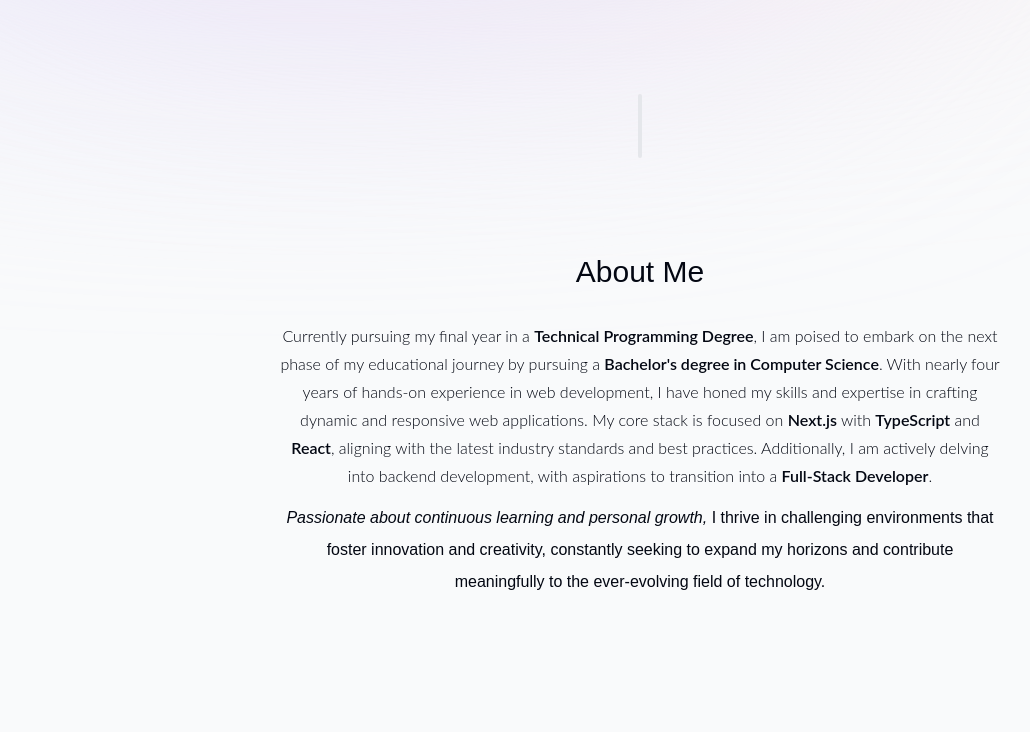
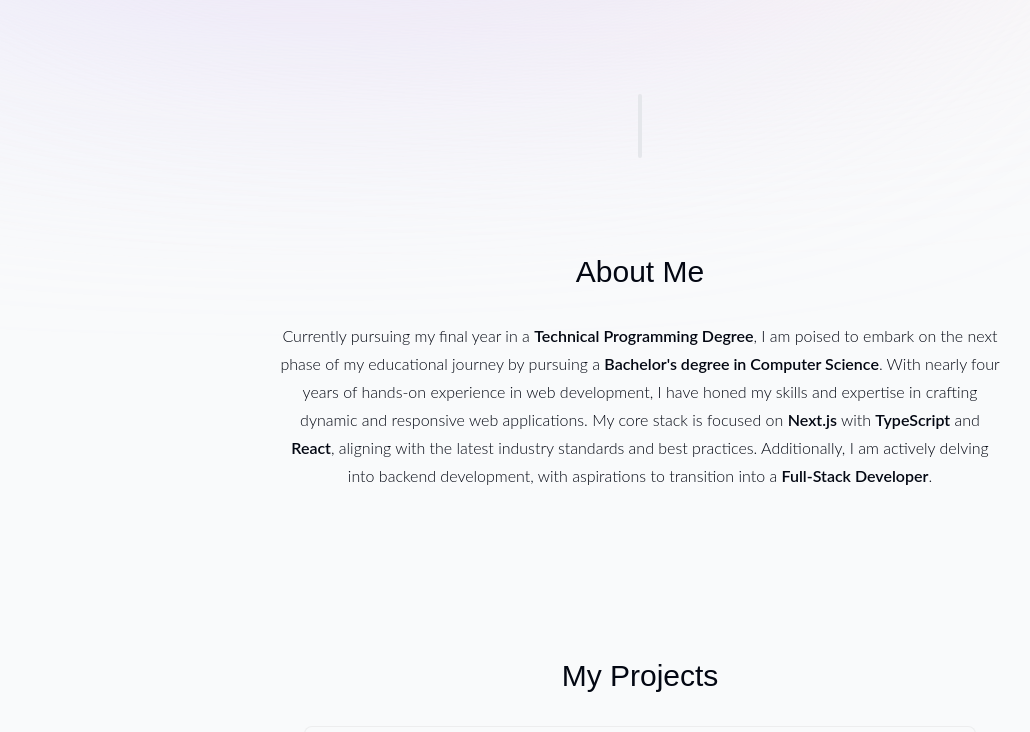
Before and after one commit to Kev-Villegas/portfolio, a Next.js app: page / in a window 1280 px wide. Shown: the part 570-1302 px from the top of the page, without its empty margins (0-1030 px from the left). Built offline with nearby package versions, Linux system fonts and the light colour scheme.

Commit message:
Adding the fadeIn animation to About component

```diff
--- a/components/About.tsx
+++ b/components/About.tsx
@@ -1,6 +1,7 @@
 'use client';
 import React from 'react';
 import { motion } from 'framer-motion';
+import { fadeIn } from './utils/FadeIn';
 import SectionHeading from './SectionHeading';
 import { useSectionInView } from '@/lib/hooks';
 const About = () => {
@@ -16,7 +17,13 @@ const About = () => {
       id='about'
     >
       <SectionHeading>About me</SectionHeading>
-      <p className='mb-3 font-primary font-light leading-7'>
+      <motion.div
+        variants={fadeIn('left', 0.5)}
+        initial='hidden'
+        whileInView={'show'}
+        viewport={{ once: true, amount: 0.3 }}
+      >
+        <p className='mb-2 font-primary font-light leading-7'>
           Currently pursuing my final year in a{' '}
           <span className='font-semibold'>Technical Programming Degree</span>, I
           am poised to embark on the next phase of my educational journey by
@@ -31,17 +38,10 @@ const About = () => {
           <span className='font-semibold'>TypeScript</span> and{' '}
           <span className='font-semibold'>React</span>, aligning with the latest
           industry standards and best practices. Additionally, I am actively
-        delving into backend development, with aspirations to transition into a{' '}
-        <span className='font-semibold'>Full-Stack Developer</span>.
+          delving into backend development, with aspirations to transition into
+          a <span className='font-semibold'>Full-Stack Developer</span>.
         </p>
-      <p className='font-secondary'>
-        <span className='italic'>
-          Passionate about continuous learning and personal growth,
-        </span>{' '}
-        I thrive in challenging environments that foster innovation and
-        creativity, constantly seeking to expand my horizons and contribute
-        meaningfully to the ever-evolving field of technology.
-      </p>
+      </motion.div>
     </motion.div>
   );
 };
```
Lines whose indentation alone changed are shown as unchanged.
